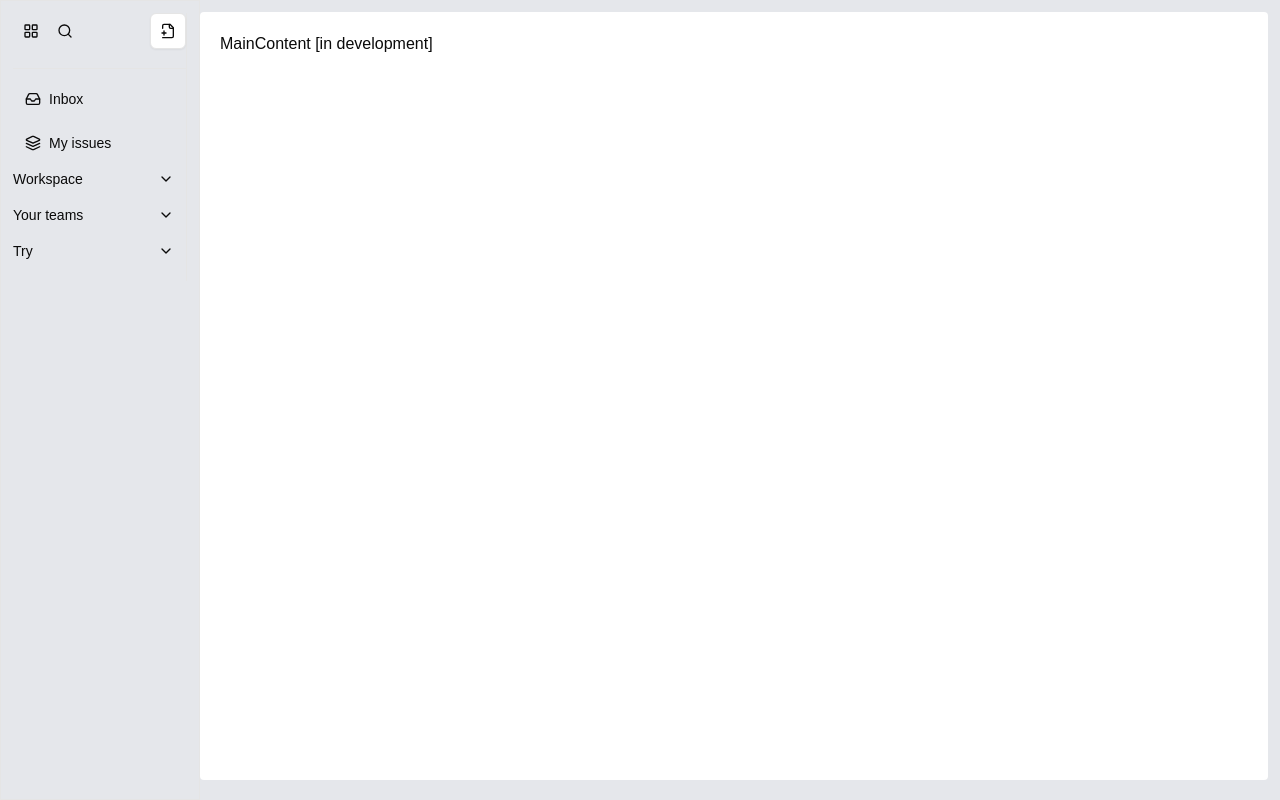
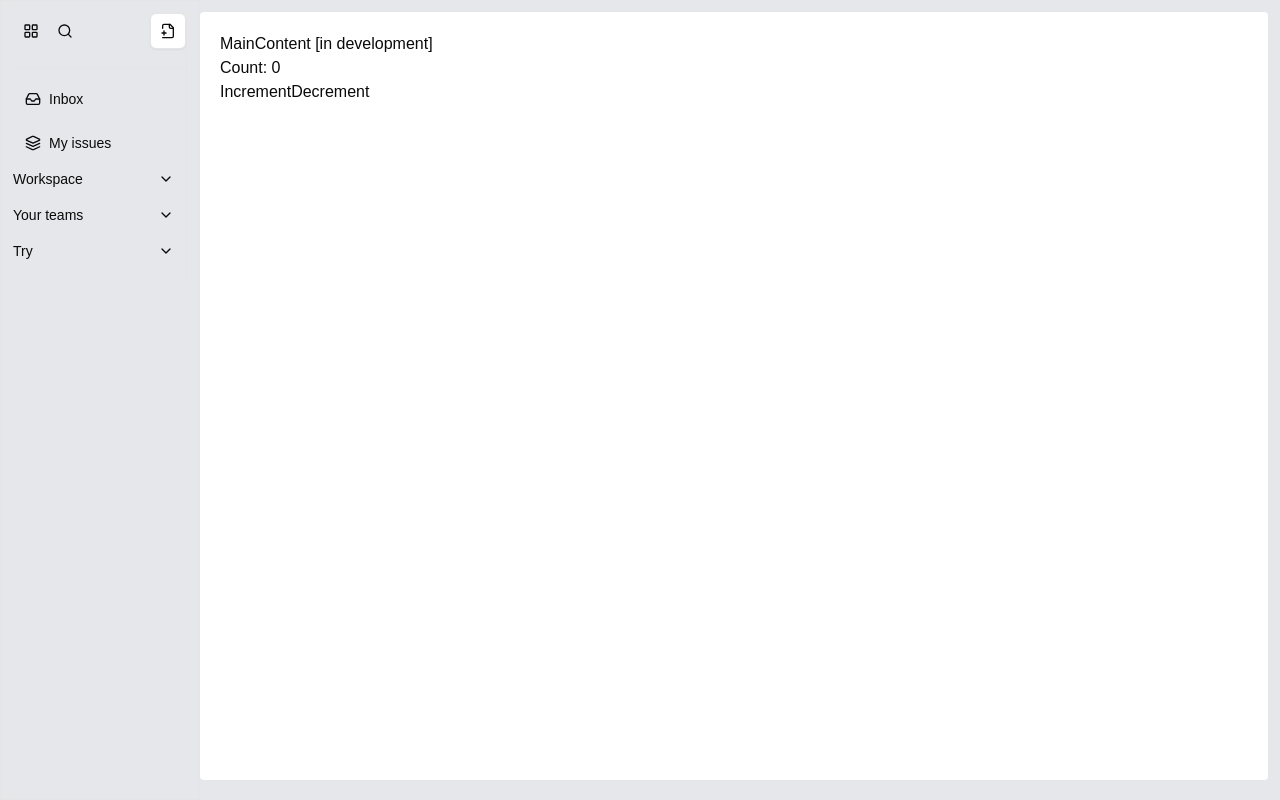
Before and after one commit to daidtech/fe_mini_tasks, a Next.js app: page / in a window 1280 px wide. Built offline with nearby package versions, Linux system fonts and the light colour scheme.

Commit message:
implement Redux store with counter functionality and integrate into main layout

```diff
--- a/app/layout.tsx
+++ b/app/layout.tsx
@@ -1,8 +1,11 @@
-import type { Metadata } from "next";
+'use client'
+
 import localFont from "next/font/local";
 import "./globals.css";
 import Sidebar from "@/components/layouts/sidebar";
 import MainContent from "@/components/layouts/main_content";
+import { Provider } from 'react-redux';
+import store from '@/store/store';
 
 const geistSans = localFont({
   src: "./fonts/GeistVF.woff",
@@ -15,11 +18,6 @@
   weight: "100 900",
 });
 
-export const metadata: Metadata = {
-  title: "Create Next App",
-  description: "Generated by create next app",
-};
-
 export default function RootLayout({
   children,
 }: Readonly<{
@@ -30,12 +28,14 @@
         <body
           className={`${geistSans.variable} ${geistMono.variable} antialiased`}
         >
+          <Provider store={store}>
             <div className="flex h-screen">
               <Sidebar/>
               <MainContent>
                 {children}
               </MainContent>
             </div>
+          </Provider>
         </body>
       </html>
   );
--- a/app/page.tsx
+++ b/app/page.tsx
@@ -1,8 +1,11 @@
+'use client'
+import Counter from '@/components/Counter';
 
 export default function Home() {
   return (
     <div className="p-5">
       MainContent [in development]
+      <Counter />
     </div>
   )
 }
--- /dev/null
+++ b/components/Counter.js
@@ -0,0 +1,19 @@
+// src/components/Counter.js
+import React from 'react';
+import { useSelector, useDispatch } from 'react-redux';
+import { increment, decrement } from '../store/slices/counterSlice';
+
+function Counter() {
+  const count = useSelector((state) => state.counter.value);
+  const dispatch = useDispatch();
+
+  return (
+    <div>
+      <p>Count: {count}</p>
+      <button onClick={() => dispatch(increment())}>Increment</button>
+      <button onClick={() => dispatch(decrement())}>Decrement</button>
+    </div>
+  );
+}
+
+export default Counter;
--- a/package.json
+++ b/package.json
@@ -17,12 +17,14 @@
     "@radix-ui/react-separator": "^1.1.0",
     "@radix-ui/react-slot": "^1.1.0",
     "@radix-ui/react-tooltip": "^1.1.3",
+    "@reduxjs/toolkit": "^2.3.0",
     "class-variance-authority": "^0.7.0",
     "clsx": "^2.1.1",
     "lucide-react": "^0.456.0",
     "next": "15.0.2",
     "react": "19.0.0-rc-02c0e824-20241028",
     "react-dom": "19.0.0-rc-02c0e824-20241028",
+    "react-redux": "^9.1.2",
     "tailwind-merge": "^2.5.4",
     "tailwindcss-animate": "^1.0.7",
     "typewind": "^0.2.0"
--- /dev/null
+++ b/store/rootReducer.js
@@ -0,0 +1,9 @@
+// src/store/rootReducer.js
+import { combineReducers } from 'redux';
+import counterReducer from './slices/counterSlice';
+
+const rootReducer = combineReducers({
+  counter: counterReducer,
+});
+
+export default rootReducer;
--- /dev/null
+++ b/store/slices/counterSlice.js
@@ -0,0 +1,23 @@
+// src/store/slices/counterSlice.js
+import { createSlice } from '@reduxjs/toolkit';
+
+export const counterSlice = createSlice({
+  name: 'counter',
+  initialState: {
+    value: 0,
+  },
+  reducers: {
+    increment: (state) => {
+      state.value += 1;
+    },
+    decrement: (state) => {
+      state.value -= 1;
+    },
+    incrementByAmount: (state, action) => {
+      state.value += action.payload;
+    },
+  },
+});
+
+export const { increment, decrement, incrementByAmount } = counterSlice.actions;
+export default counterSlice.reducer;
--- /dev/null
+++ b/store/store.js
@@ -0,0 +1,9 @@
+// src/store/store.js
+import { configureStore } from '@reduxjs/toolkit';
+import rootReducer from './rootReducer'; // Import root reducer, combine slices
+
+const store = configureStore({
+  reducer: rootReducer,
+});
+
+export default store;
```
Also changed, not shown: 1 other file (tests, documents, lock files or other folders). Lines whose indentation alone changed are shown as unchanged.
